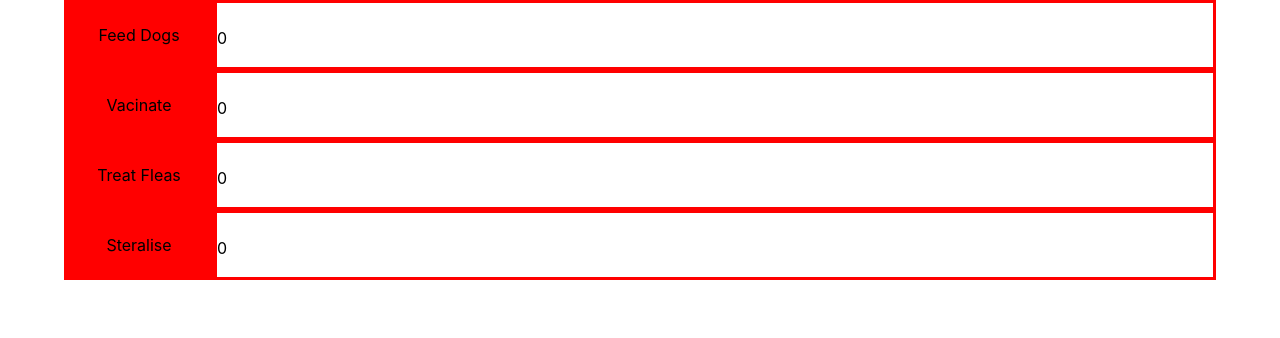
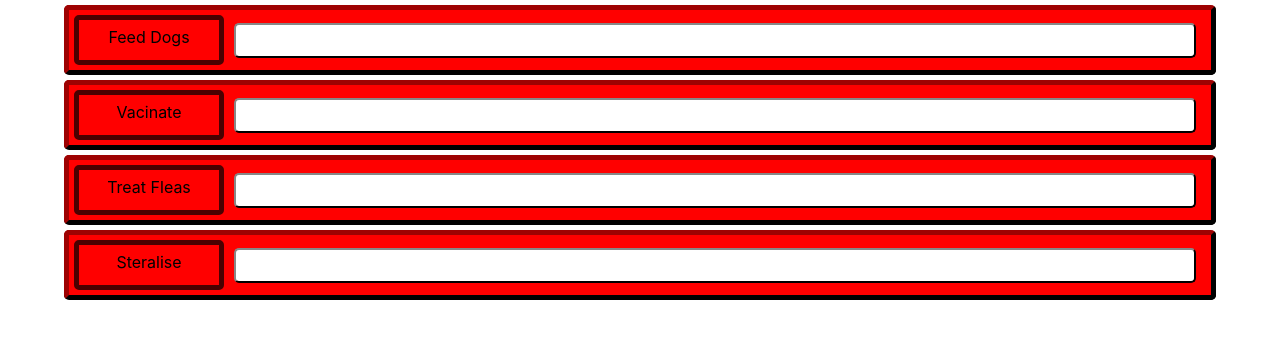
Before and after one commit to davejlhale/bones, a React (Create React App) app: page / in a window 1280 px wide. Shown: the top 338 px of the page. Built offline with nearby package versions, Linux system fonts and the light colour scheme.

Commit message:
css so it dont look quite as shit

```diff
--- a/src/components/BasicSlider/BasicSlider.jsx
+++ b/src/components/BasicSlider/BasicSlider.jsx
@@ -54,7 +54,7 @@ const BasicSlider = ({action} ) => {
                 <p>{action.name}</p>
                 <div className="barWrapper">
                     <div className="barContainer">
-                        <div className="bar" style={{ width: (timer / completeTime) * 100 + '%' }}>{timer}
+                        <div className="bar" style={{ width: (timer / completeTime) * 100 + '%' }}>
                         </div>
                     </div>
                 </div>
--- a/src/components/BasicSlider/BasicSlider.styles.js
+++ b/src/components/BasicSlider/BasicSlider.styles.js
@@ -4,36 +4,55 @@ import styled from "styled-components";
 export const Container = styled.div`
     width:90%;
     height:70px;
-    line-height: 70px; //same as height
     display: flex;
     align-items:flex-end;
+    border:5px outset #4a0101;
+    margin:5px auto;
+    border-radius: 5px;
+    background-color:red;
+    padding:5px;
+
 
     P {
         width:150px;
         text-align: center;
         background-color: red;
         user-select: none;
+        border:5px solid #4a0101;
+        border-radius: 5px;
+        height:100%;
+        line-height: 35px; //half the parent height
+
     }
 
     .barWrapper {
-        background-image: linear-gradient(to right, red , white);
+
+        display: flex;
         flex-grow: 1;
         height:100%;// Fill remaining space
         min-width: 0; // Don't use more space than available
-        margin:auto;
+        /* background-image: linear-gradient(to right, red , #c42d2d); */
+
+
     }
 
     .barContainer {
+        height:70%;
+        flex-grow: 1;
+        margin:auto 10px;
+        background-color:white;
+        border:2px outset #333;
+        border-radius: 5px;
 
-       border:3px solid red;
-        height:100%;
-        background-color:white;
     }
 
     .bar {
         background-color: green;
-        margin:0px;
-        height:100%;
-        transition: linear  1s    }
+        margin:auto 0px;
+        height:100%; //same as height
+        transition: linear  1s ;
+        background-image: linear-gradient(#4cf041, #23f016, #4cf041);
+        border-radius: 2px;
+    }
 
 `;
```
